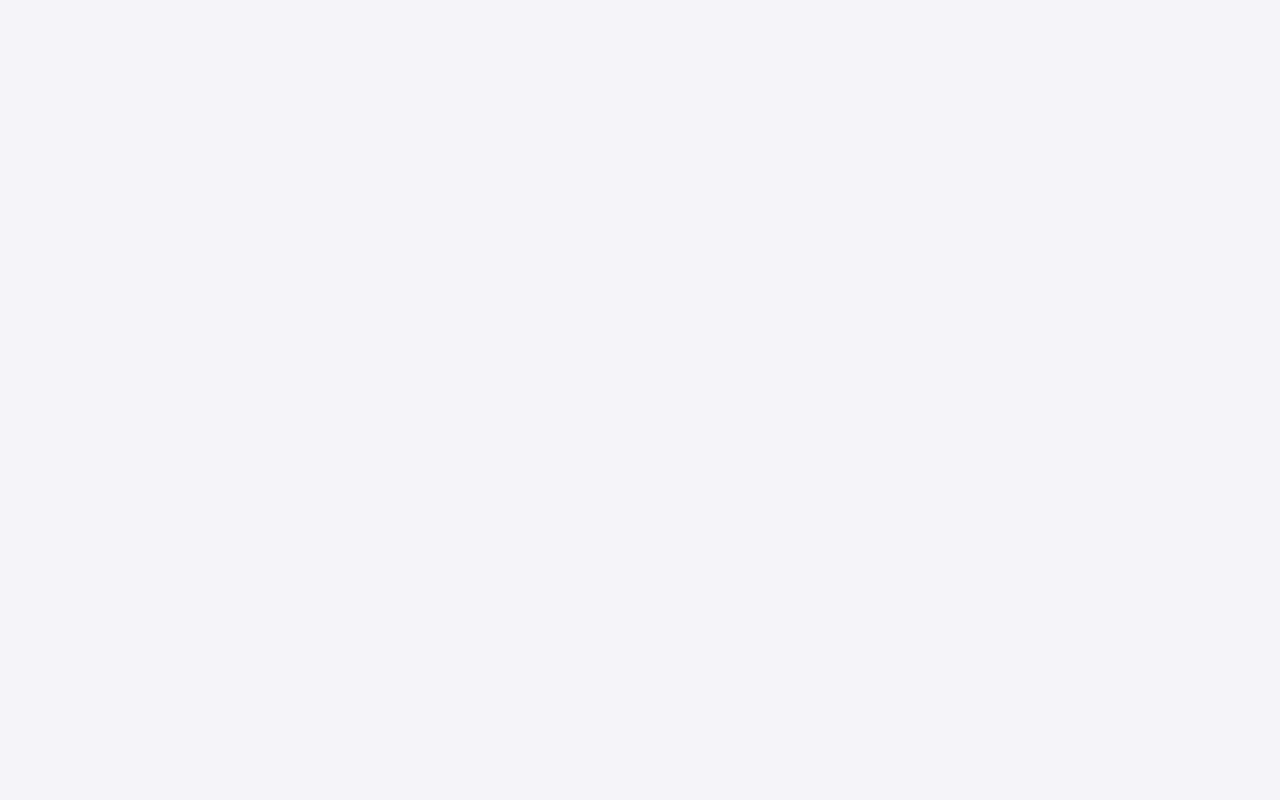
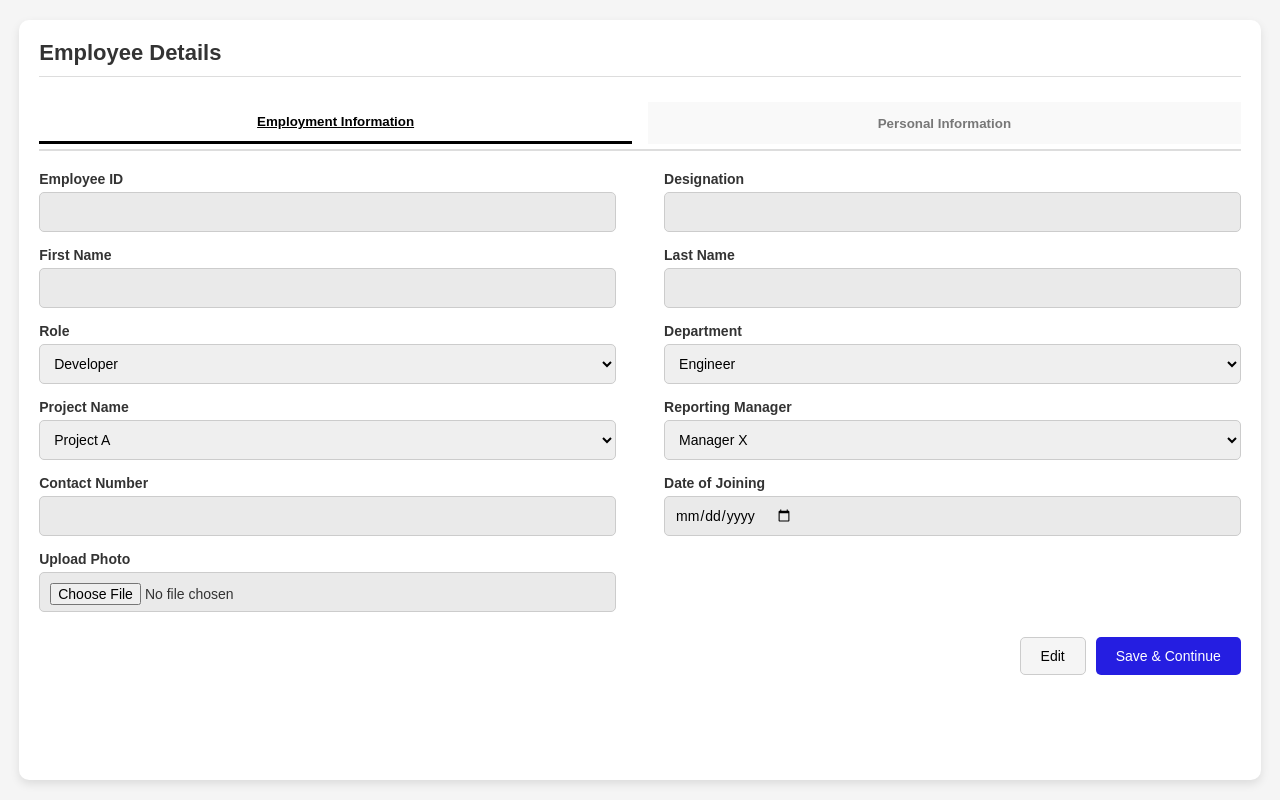
Before and after one commit to Trivik-tech/Nikitha_PMS_UPDATED, a React (Create React App) app in the folder nikithas-pms-v1.1.0/: page /employee-details in a window 1280 px wide. Before the commit this address had no page. Built offline with nearby package versions, Linux system fonts and the light colour scheme.

Commit message:
employee details component is added

```diff
--- a/nikithas-pms-v1.1.0/src/App.js
+++ b/nikithas-pms-v1.1.0/src/App.js
@@ -1,7 +1,7 @@
 
 import Login from './components/login-component/Login';
 import { BrowserRouter as Router, Routes, Route} from 'react-router-dom';
-import HrDashboard from './components/hr/HrDashboard';
+
 import EmployeeDashboard from './components/employee/EmployeeDashboard';
 import ManagerDashboard from './components/manager/dashboard/ManagerDashboard';
 import Registration from './components/registration/Registration';
@@ -12,6 +12,7 @@ import ManagerProfile from './components/manager/profile/ManagerProfile';
 import PerformanceReview from './components/manager/review/PerformanceReview';
 import Complete from './components/manager/status/complete/Complete';
 import Pending from './components/manager/status/pending/Pending';
+import EmployeeDetails from './components/hr/empdetails/EmployeeDetails';
 
 
 
@@ -24,7 +25,7 @@ function App() {
         <Routes>
           <Route exact path="/" element={<Login/>} />
           <Route exact path="/manager-dashboard" element={<ManagerDashboard/>} />
-          <Route exact path="/hr-dashboard" element={<HrDashboard/>} />
+
           <Route exact path="/employee-dashboard" element={<EmployeeDashboard/>} />
           <Route exact path="/signup" element={<Registration/>} />
 
@@ -34,6 +35,7 @@ function App() {
           <Route exact path="/manager-review" element={<PerformanceReview/>} />
           <Route exact path="/completed-assessments" element={<Complete/>} />
           <Route exact path="/pending-assessments" element={<Pending/>} />
+          <Route exact path="/employee-details" element={<EmployeeDetails/>} />
 
 
 
--- a/nikithas-pms-v1.1.0/src/components/hr/HrDashboard.jsx
+++ /dev/null
@@ -1,12 +0,0 @@
-import React from 'react'
-
-const HrDashboard = () => {
-  return (
-    <div>
-       <h1 >Hii This is HR Dashboard</h1>
-
-    </div>
-  )
-}
-
-export default HrDashboard
--- /dev/null
+++ b/nikithas-pms-v1.1.0/src/components/hr/empdetails/EmployeeDetails.jsx
@@ -0,0 +1,174 @@
+import { useState } from "react";
+import "./EmployeeList.css";
+
+
+const EmployeeDetails = () => {
+  const [activeTab, setActiveTab] = useState("employment");
+
+  return (
+    <div className="container">
+      <h2 className="header">Employee Details</h2>
+
+      {/* Tabs */}
+      <div className="tabs">
+        <button
+          className={`tab ${activeTab === "employment" ? "active" : ""}`}
+          onClick={() => setActiveTab("employment")}
+        >
+          Employment Information
+        </button>
+        <button
+          className={`tab ${activeTab === "personal" ? "active" : ""}`}
+          onClick={() => setActiveTab("personal")}
+        >
+          Personal Information
+        </button>
+      </div>
+
+      {/* Form */}
+      {activeTab === "employment" ? (
+        <div className="form">
+          <div className="form-group">
+            <label>Employee ID</label>
+            <input type="text" />
+          </div>
+          <div className="form-group">
+            <label>Designation</label>
+            <input type="text" />
+          </div>
+          <div className="form-group">
+            <label>First Name</label>
+            <input type="text" />
+          </div>
+          <div className="form-group">
+            <label>Last Name</label>
+            <input type="text" />
+          </div>
+
+          <div className="form-group">
+            <label>Role</label>
+            <select>
+              <option>Developer</option>
+              <option>Team Lead</option>
+              <option>Project Manager</option>
+              <option>QA Engineer</option>
+            </select>
+          </div>
+          <div className="form-group">
+            <label>Department</label>
+            <select>
+              <option>Engineer</option>
+              <option>Manager</option>
+              <option>HR</option>
+              <option>Admin</option>
+            </select>
+          </div>
+          <div className="form-group">
+            <label>Project Name</label>
+            <select>
+              <option>Project A</option>
+              <option>Project B</option>
+              <option>Project C</option>
+            </select>
+          </div>
+          <div className="form-group">
+            <label>Reporting Manager</label>
+            <select>
+              <option>Manager X</option>
+              <option>Manager Y</option>
+              <option>Manager Z</option>
+            </select>
+          </div>
+          <div className="form-group">
+            <label>Contact Number</label>
+            <input type="text" />
+          </div>
+          <div className="form-group">
+            <label>Date of Joining</label>
+            <input type="date" />
+          </div>
+          <div className="form-group">
+            <label>Upload Photo</label>
+            <input type="file" />
+          </div>
+        </div>
+      ) : (
+        <div className="form">
+          <div className="form-group">
+            <label>First Name</label>
+            <input type="text" />
+          </div>
+          <div className="form-group">
+            <label>Last Name</label>
+            <input type="text" />
+          </div>
+          <div className="form-group">
+            <label>Date of Birth</label>
+            <input type="date" />
+          </div>
+          <div className="form-group">
+            <label>Blood Group</label>
+            <select>
+              <option>A+</option>
+              <option>A-</option>
+              <option>B+</option>
+              <option>B-</option>
+              <option>O+</option>
+              <option>O-</option>
+              <option>AB+</option>
+              <option>AB-</option>
+            </select>
+          </div>
+          <div className="form-group">
+            <label>Phone Number</label>
+            <input type="text" />
+          </div>
+          <div className="form-group">
+            <label>Email</label>
+            <input type="email" />
+          </div>
+          <div className="form-group">
+            <label>Marital Status</label>
+            <select>
+              <option>Single</option>
+              <option>Married</option>
+              <option>Divorced</option>
+              <option>Widowed</option>
+            </select>
+          </div>
+          <div className="form-group">
+            <label>Address</label>
+            <textarea rows="3"></textarea>
+          </div>
+          <div className="form-group">
+            <label>Country</label>
+            <select value={"Select Country"}
+
+            >
+
+            </select>
+          </div>
+          <div className="form-group">
+            <label>State</label>
+            <select value="Select State">
+
+            </select>
+          </div>
+          <div className="form-group">
+            <label>ZIP Code</label>
+            <input type="text" />
+          </div>
+
+        </div>
+      )}
+
+      {/* Buttons */}
+      <div className="button-container">
+        <button className="button secondary">Edit</button>
+        <button className="button">Save & Continue</button>
+      </div>
+    </div>
+  );
+};
+
+export default EmployeeDetails;
--- /dev/null
+++ b/nikithas-pms-v1.1.0/src/components/hr/empdetails/EmployeeList.css
@@ -0,0 +1,164 @@
+/* General Styles */
+body {
+    font-family: Arial, sans-serif;
+    background-color: #f5f5f5;
+    margin: 0;
+    padding: 0;
+    display: flex;
+    justify-content: center;
+    align-items: center;
+    height: 100vh;
+}
+
+/* Outer Container - Fixed Size */
+/* Outer Container - Full Screen Fit */
+.container {
+    width: 97vw;
+    height: 95vh;
+    background-color: #fff;
+    padding: 20px;
+    border-radius: 10px;
+    box-shadow: 0 4px 10px rgba(0, 0, 0, 0.1);
+    display: flex;
+    flex-direction: column;
+    box-sizing: border-box;
+    overflow: auto;
+
+}
+
+/* Header */
+.header {
+    font-size: 22px;
+    font-weight: bold;
+    margin-bottom: 15px;
+}
+
+/* Tabs */
+.tabs {
+    display: flex;
+    border-bottom: 2px solid #ddd;
+}
+
+.tab {
+    flex: 1;
+    text-align: center;
+    padding: 12px;
+    cursor: pointer;
+    font-weight: bold;
+    background-color: #f9f9f9;
+    border: none;
+    outline: none;
+    color: #777;
+    transition: 0.3s;
+    white-space: nowrap;
+}
+
+.tab.active {
+    border-bottom: 3px solid black;
+    color: black;
+    background-color: #fff;
+}
+
+/* Tab Content - Ensure Stable Height */
+.tab-content {
+    position: relative;
+    flex-grow: 1; /* Ensures all content takes up space */
+    min-height: 300px; /* Set a fixed minimum height for stability */
+    overflow: hidden;
+}
+
+/* Hide inactive tab content */
+.tab-panel {
+    position: absolute;
+    width: 100%;
+    opacity: 0;
+    visibility: hidden;
+    transition: opacity 0.3s ease-in-out, visibility 0.3s;
+}
+
+/* Show active tab content */
+.tab-panel.active {
+    position: relative;
+    opacity: 1;
+    visibility: visible;
+}
+
+/* Form Layout */
+.form {
+    display: flex;
+    flex-wrap: wrap;
+    justify-content: space-between;
+    margin-top: 20px;
+}
+
+/* Form Fields */
+.form-group {
+    width: 48%;
+    margin-bottom: 15px;
+
+}
+
+.form-group.full-width {
+    width: 48%;
+}
+
+.form-group label {
+    display: block;
+    font-size: 14px;
+    margin-bottom: 5px;
+    font-weight: 600;
+    color: #333;
+}
+
+/* Input Fields */
+input, select {
+    width: 100%;
+    padding: 10px;
+    border: 1px solid #ccc;
+    border-radius: 5px;
+    font-size: 14px;
+    outline: none;
+    transition: border 0.2s;
+    box-sizing: border-box;
+}
+
+input:focus, select:focus {
+    border-color: black;
+}
+
+/* Buttons */
+.button-container {
+    display: flex;
+    justify-content: flex-end;
+    margin-top: 10px;
+    gap: 10px;
+}
+
+.button {
+    background-color: rgb(37, 30, 225);
+    color: white;
+    padding: 10px 20px;
+    border: none;
+    border-radius: 5px;
+    cursor: pointer;
+    font-size: 14px;
+    transition: 0.3s;
+}
+
+.button:hover {
+    background-color: #333;
+}
+
+.button.secondary {
+    background-color: #f5f5f5;
+    color: black;
+    border: 1px solid #ccc;
+}
+
+.button.secondary:hover {
+    background-color: #e0e0e0;
+}
+textarea{
+    width: 100%;
+    margin-bottom: 15px;
+}
```
